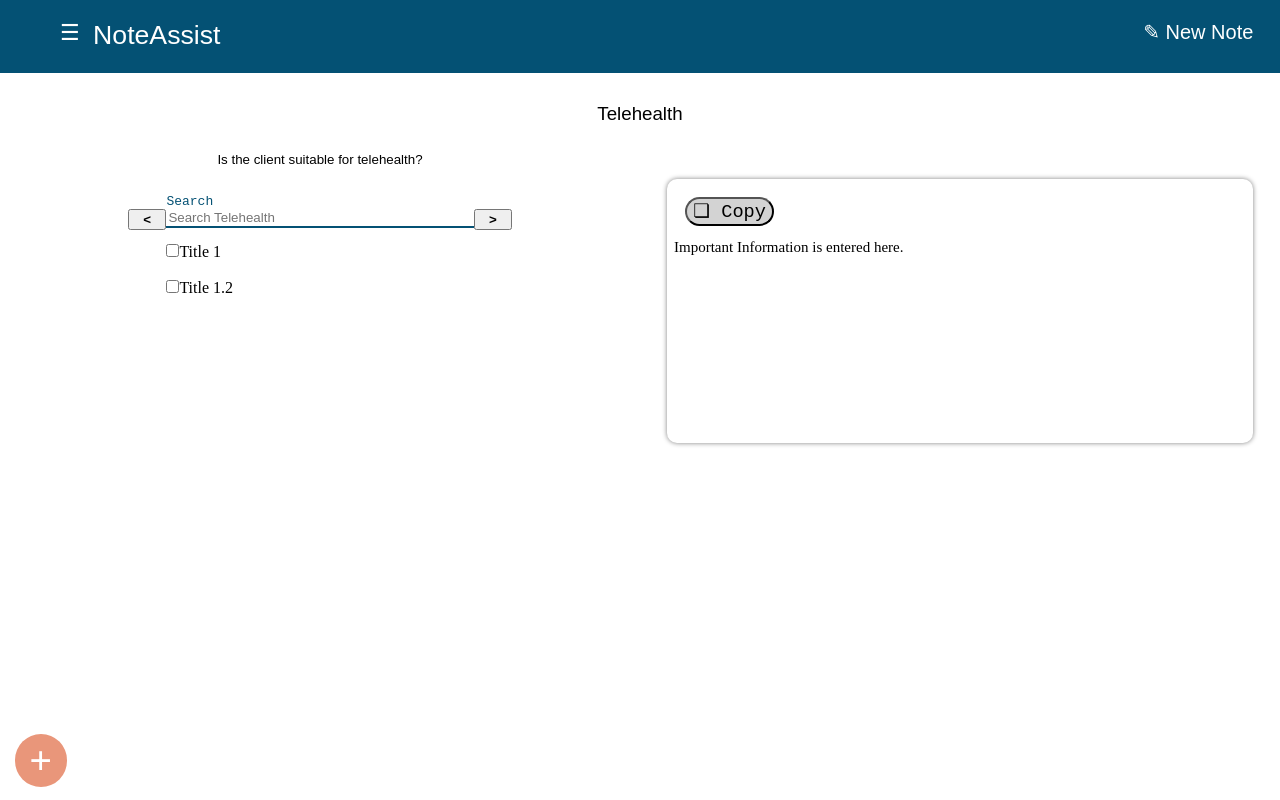
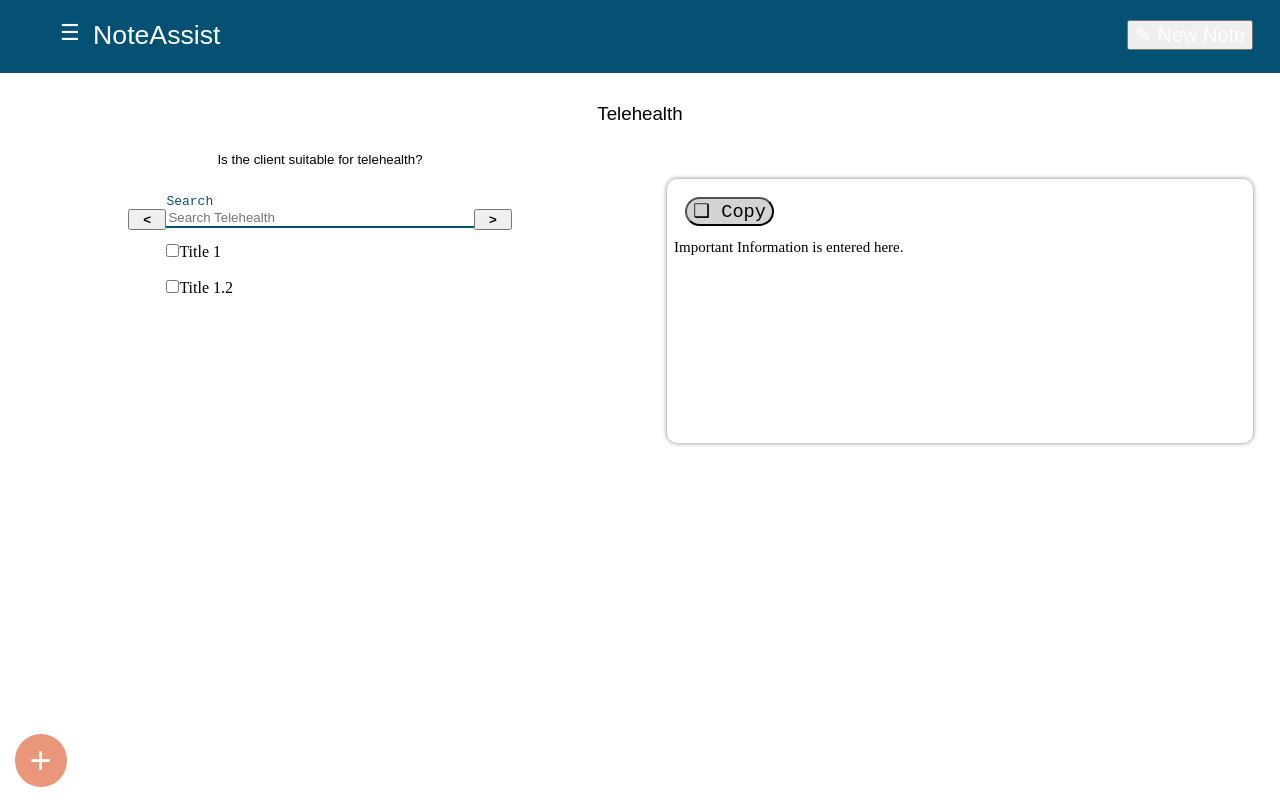
Before and after one commit to Khenkelman/NoteAssist, a plain HTML site: page index.html in a window 1280 px wide. Drawn offline with Linux system fonts and the light colour scheme.

Commit message:
Add new note button functionality

```diff
--- a/index.html
+++ b/index.html
@@ -8,7 +8,7 @@
     <header>
         <a href="" id=menu>&#9776;</a>
         <div id=programname>NoteAssist</div>
-        <a href="" id=newnote>&#9998; New Note</a>
+        <button id=newnote onclick="newNoteAlert()">&#9998; New Note</button>
     </header>
 
     <!---------------------------------->
--- a/main.js
+++ b/main.js
@@ -97,6 +97,7 @@ xhttp.onreadystatechange = function() {
 xhttp.open("GET", "data.json", true);
 xhttp.send();
 
+//ඞ
 
 categoryMove();
 
@@ -105,3 +106,9 @@ function copyTextFunction(){
   textHolder.select();
   document.execCommand("copy");
 }
+
+function newNoteAlert(){
+  if(confirm("Are you sure you want to make a new note?")){
+    location.reload();
+  }
+}
```
